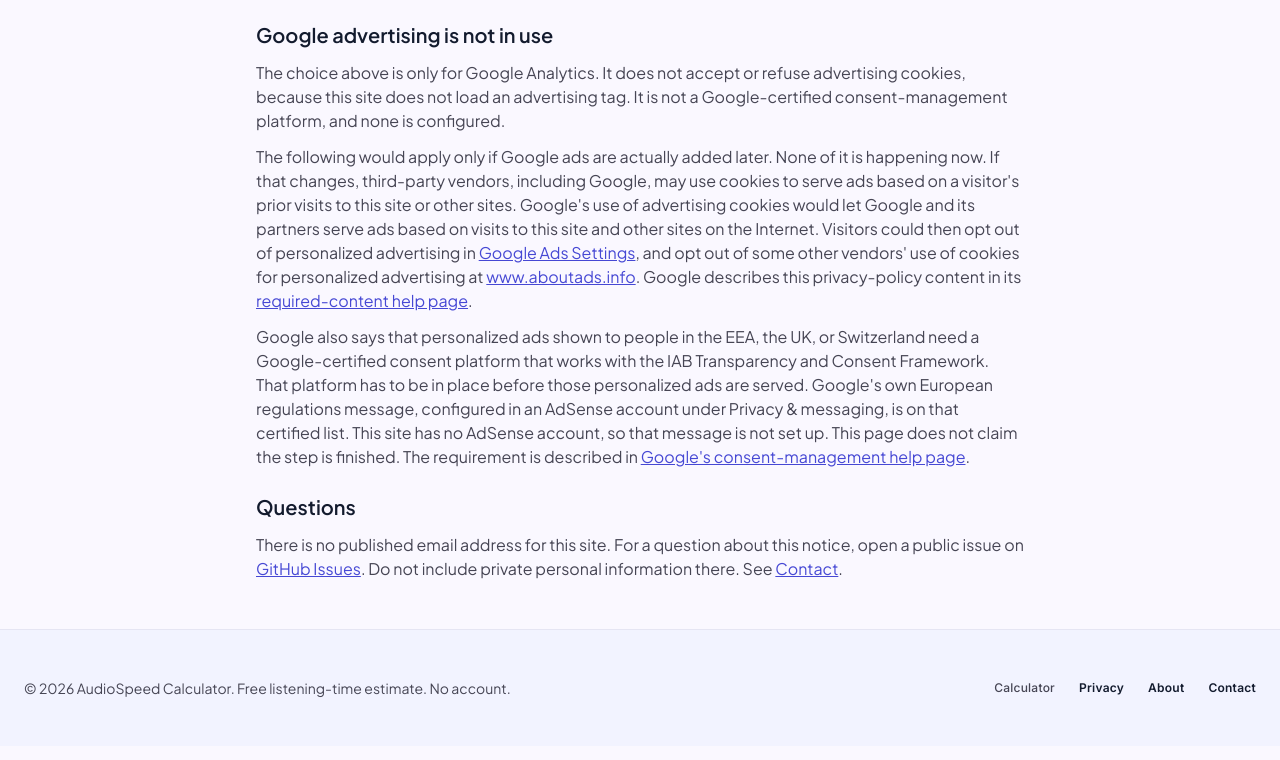
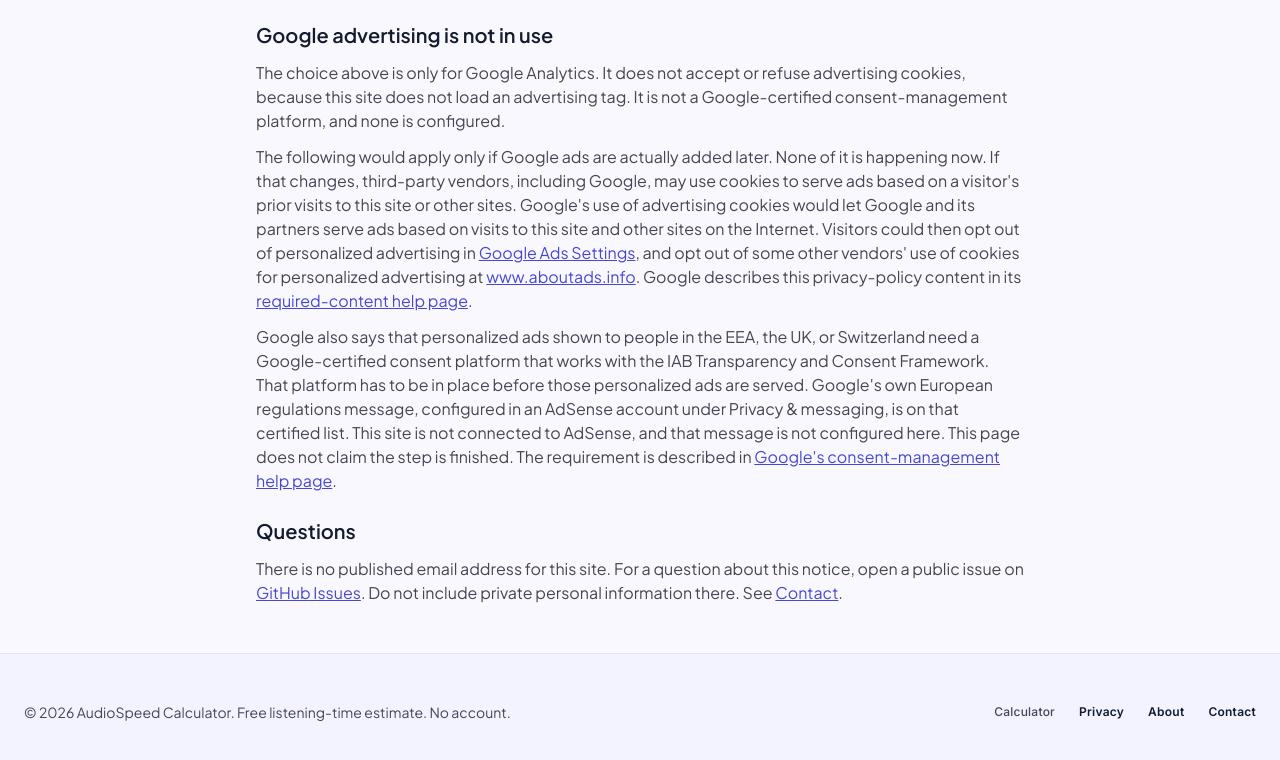
Before and after one commit to kobe3edc/audiobook-speed-calculator, a plain HTML site: page privacy.html in a window 1280 px wide. Shown: the part 1442-2202 px from the top of the page. Drawn offline with nearby package versions, Linux system fonts and the light colour scheme.

Commit message:
Limit the privacy note to this site's AdSense connection
Say this site is not connected and the European regulations message is not configured here, without stating whether the holder has an account.

Co-authored-by: kobe <kobe3edc@gmail.com>

```diff
--- a/privacy.html
+++ b/privacy.html
@@ -87,7 +87,7 @@
 <h2 class="text-headline-sm font-headline-sm">Google advertising is not in use</h2>
 <p class="text-body-md font-body-md text-on-surface-variant">The choice above is only for Google Analytics. It does not accept or refuse advertising cookies, because this site does not load an advertising tag. It is not a Google-certified consent-management platform, and none is configured.</p>
 <p class="text-body-md font-body-md text-on-surface-variant">The following would apply only if Google ads are actually added later. None of it is happening now. If that changes, third-party vendors, including Google, may use cookies to serve ads based on a visitor's prior visits to this site or other sites. Google's use of advertising cookies would let Google and its partners serve ads based on visits to this site and other sites on the Internet. Visitors could then opt out of personalized advertising in <a class="text-primary underline" href="https://adssettings.google.com/">Google Ads Settings</a>, and opt out of some other vendors' use of cookies for personalized advertising at <a class="text-primary underline" href="https://www.aboutads.info/choices">www.aboutads.info</a>. Google describes this privacy-policy content in its <a class="text-primary underline" href="https://support.google.com/adsense/answer/1348695?hl=en">required-content help page</a>.</p>
-<p class="text-body-md font-body-md text-on-surface-variant">Google also says that personalized ads shown to people in the EEA, the UK, or Switzerland need a Google-certified consent platform that works with the IAB Transparency and Consent Framework. That platform has to be in place before those personalized ads are served. Google's own European regulations message, configured in an AdSense account under Privacy &amp; messaging, is on that certified list. This site has no AdSense account, so that message is not set up. This page does not claim the step is finished. The requirement is described in <a class="text-primary underline" href="https://support.google.com/adsense/answer/13554116?hl=en">Google's consent-management help page</a>.</p>
+<p class="text-body-md font-body-md text-on-surface-variant">Google also says that personalized ads shown to people in the EEA, the UK, or Switzerland need a Google-certified consent platform that works with the IAB Transparency and Consent Framework. That platform has to be in place before those personalized ads are served. Google's own European regulations message, configured in an AdSense account under Privacy &amp; messaging, is on that certified list. This site is not connected to AdSense, and that message is not configured here. This page does not claim the step is finished. The requirement is described in <a class="text-primary underline" href="https://support.google.com/adsense/answer/13554116?hl=en">Google's consent-management help page</a>.</p>
 </section>
 <section class="space-y-3">
 <h2 class="text-headline-sm font-headline-sm">Questions</h2>
```
